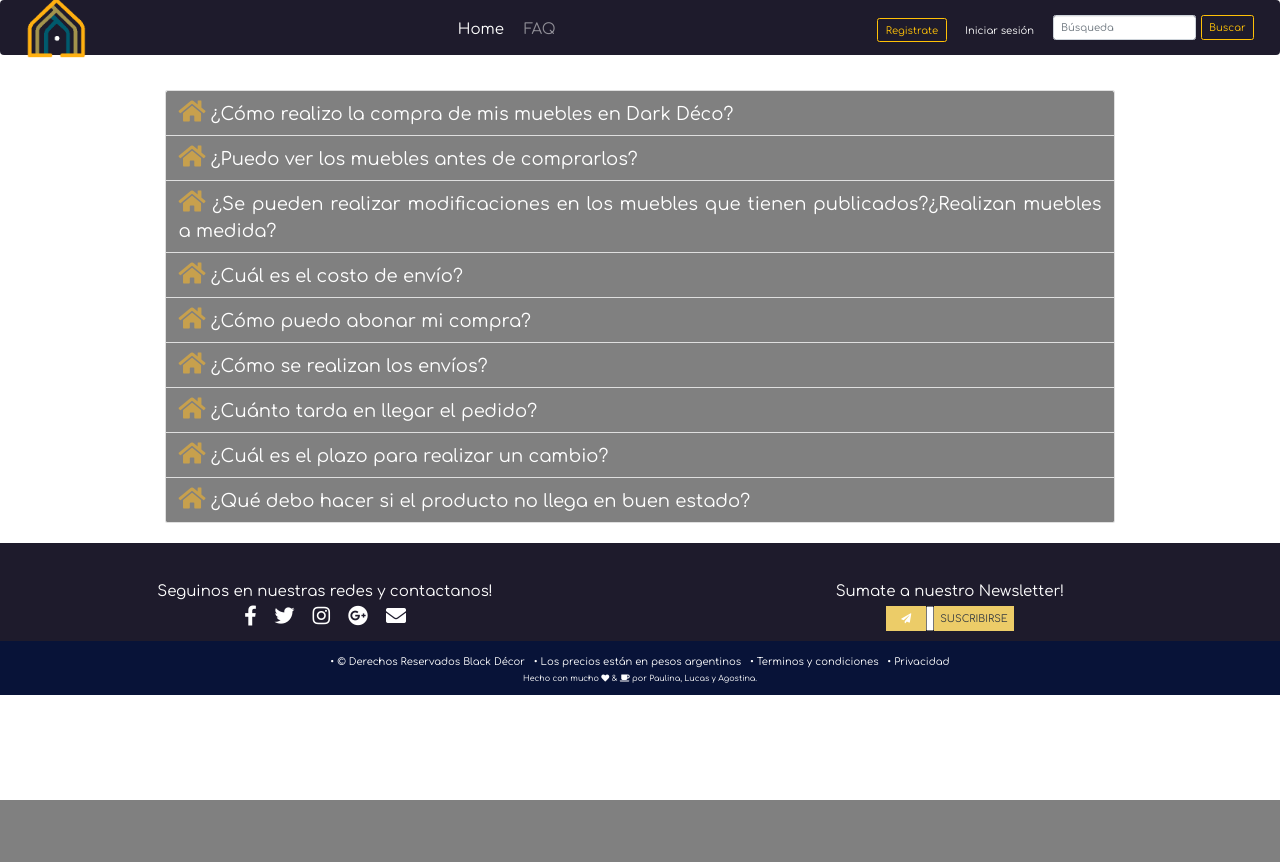
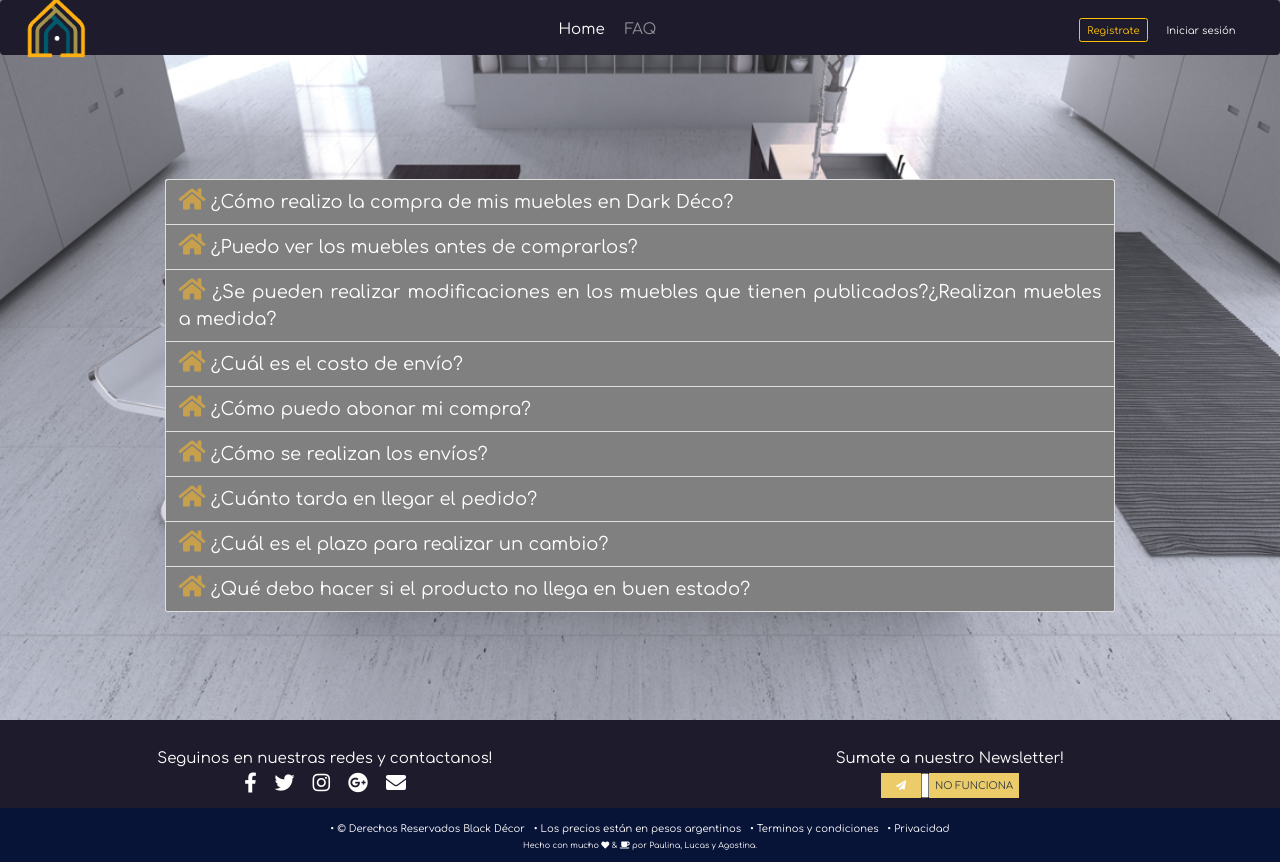
Before and after one commit to PaulinaMabres/DarkDeco, a PHP site: page /faq.php in a window 1280 px wide. Before the commit the page ends 800 px from the top, so only its background shows below. Run offline with PHP 8.4, Linux system fonts and the light colour scheme; some libraries are stand-ins or nearby versions.

Commit message:
Agrego icono; modificaciones en css y funciona "Bienvenido NOMBRE"

```diff
--- a/css/faq.css
+++ b/css/faq.css
@@ -29,6 +29,15 @@ body{
   color : rgb(199,160,77); /*Ocre*/
   /* color: rgb(23, 90, 108); /*Azul*/
   font-size: 24px;
+}
+
+/* Footer necesario */
+.ayudinHeight{
+  min-height: 90vh;
+  background: red;
+  background-image: url('../img/fondoFaq.jpg');
+  background-size: cover;
+  background-repeat: no-repeat;
 }
 
 /* Tablet */
--- a/css/footer.css
+++ b/css/footer.css
@@ -1,6 +1,6 @@
 #footer {
     background: #1E1B2C;
-    padding-top: 10px;
+    padding-top: 0px;
     position: relative;
     bottom:0;
     width: 100%;
--- a/css/header.css
+++ b/css/header.css
@@ -14,6 +14,9 @@
   width: 60px;
   height: 60px;
 }
+#header .show{
+  width: 12em;
+}
 @media screen and (max-width:575px) {
   #header .mt-15{
     margin-top: 3px
--- a/faq.php
+++ b/faq.php
@@ -23,7 +23,7 @@ if (session_status() == PHP_SESSION_NONE) {
   </header>
 
   <!-- Contenido de FAQ -->
-  <div class="container-fluid">
+  <div class="container-fluid ayudinHeight d-flex align-items-center"> <?php // IDEA: (Lucas) agrego una clase de min height para arreglar una cosa ?>
 
     <?php
     include('partials/arrayFAQs.php');
--- a/partials/footer.php
+++ b/partials/footer.php
@@ -56,7 +56,7 @@
                 <div class="cajaEmail d-flex justify-content-center">
                   <i class="fas fa-paper-plane"></i>
                   <input type="email" name="" value="" placeholder="ingresa tu e-mail" class="cajaTexto">
-                  <button type="button" name="button" class="text-dark boton">Suscribirse</button>
+                  <button type="button" name="button" class="text-dark boton">No funciona</button>
                 </div>
               </ul>
             </div>
--- a/partials/header.php
+++ b/partials/header.php
@@ -46,11 +46,20 @@
               echo '
 
 
-              <li class="nav-item dropdown">
+              <li class="nav-item dropdown btn-group dropleft">
                 <a class="nav-link dropdown-toggle" href="#" id="navbarDropdownMenuLink" role="button" data-toggle="dropdown" aria-haspopup="true" aria-expanded="false">
                   <i class="fas fa-user-circle fa-2x"></i>
                 </a>
                 <div class="dropdown-menu " aria-labelledby="navbarDropdownMenuLink">
+                  <h6>&nbsp Bienvenido, <strong>';
+                  $UsuariosEnJSON = file_get_contents('json/usuarios.json');
+                  $UsuariosEnArray = json_decode($UsuariosEnJSON, true);
+                    foreach ($UsuariosEnArray as $usuario){
+                      static $usuario;
+                      echo $usuario['nombre'];
+                    }
+
+                  echo'</strong> </h6>
                   <a class="dropdown-item" href="logout.php"><button class="btn btn-outline-danger" type="submit">Log out</button></a>
                   <div class="dropdown-divider"></div>
                   <a class="dropdown-item" href="edit-usuario.php">Modificar perfil</a>
@@ -76,11 +85,11 @@
       <!-- <a class=" nav-link text-secondary d-flex justify-content-center mb-2"href="#"><i class="fas fa-shopping-cart fa-2x"></i>
       </a> -->
 
-
-      <form class="form-inline">
+      <?php // IDEA: Se comenta porque no funciona [Boton de busqueda ] ?>
+      <!-- <form class="form-inline">
         <input class="form-control mr-sm-2" type="search" placeholder="Búsqueda" aria-label="Search">
         <button class="btn btn-outline-warning my-2 my-sm-0" type="submit">Buscar</button>
-      </form>
+      </form> -->
 
 
     </div>
--- a/partials/headmaster.php
+++ b/partials/headmaster.php
@@ -13,6 +13,7 @@
 <link rel="stylesheet" href="css/header.css">
 <link rel="stylesheet" href="css/footer.css">
 <link rel="stylesheet" href="css/bootstrap-social.css">
+<link rel="icon" href="img/logoIcono.ico">
 
 <!-- Font -->
 <link href="https://fonts.googleapis.com/css?family=Comfortaa" rel="stylesheet">
```
Also changed, not shown: img/fondoFaq.jpg (added), img/logoIcono.ico (added).
